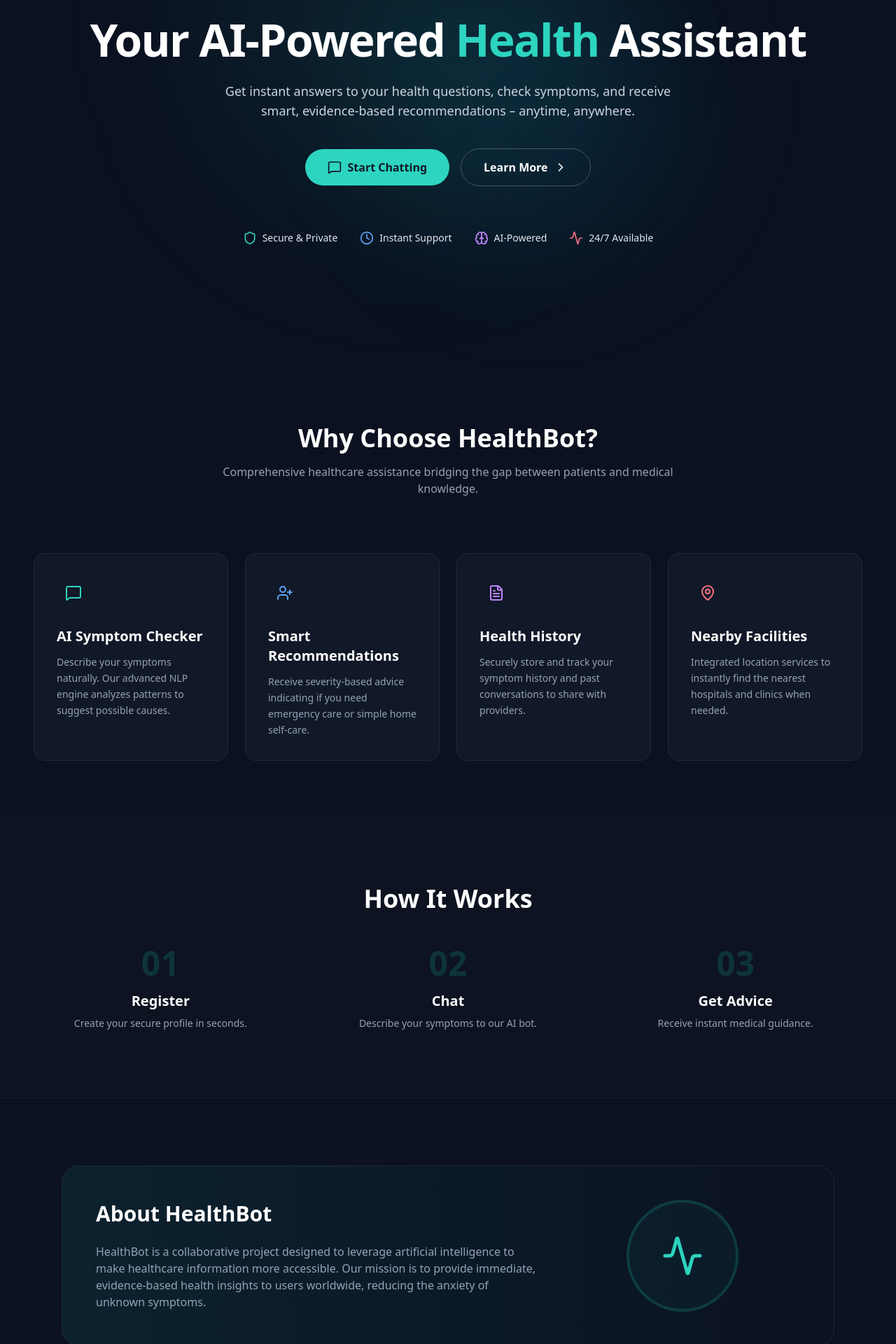
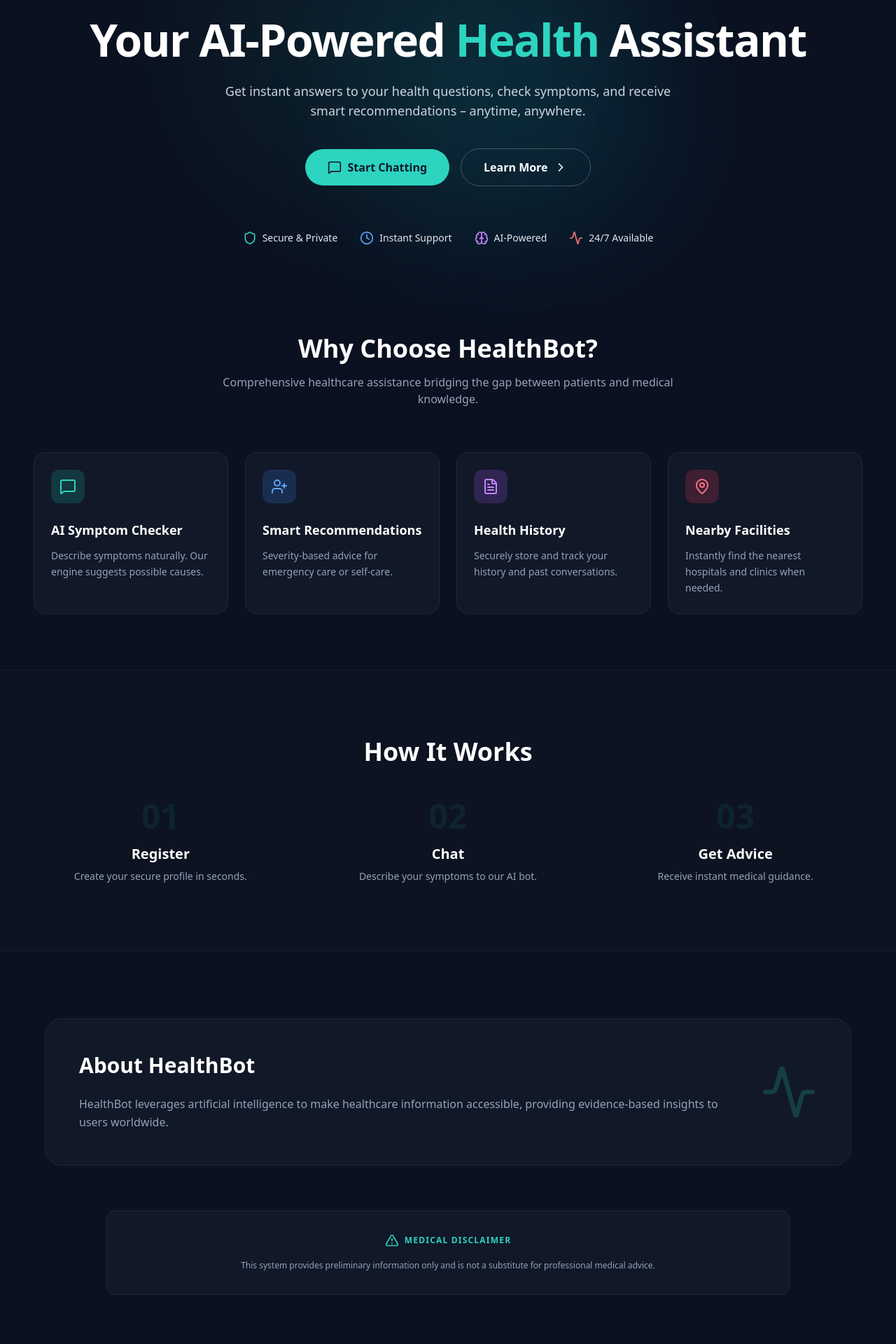
Before and after one commit to junaidnazeer/HealthBot-fullstack, a React (Create React App) app in the folder frontend/: page / in a window 1280 px wide. Shown: the part 208-2128 px from the top of the page at 70% size. Built offline with nearby package versions, Linux system fonts and the light colour scheme.

Commit message:
UI: Fixed huge section gaps and implemented responsive mobile navbar

```diff
--- a/frontend/src/pages/home.js
+++ b/frontend/src/pages/home.js
@@ -1,4 +1,4 @@
-import React from "react";
+import React, { useState } from "react";
 import { Link } from "react-router-dom";
 import {
   HeartPulse,
@@ -12,9 +12,13 @@
   Clock,
   Brain,
   AlertTriangle,
+  Menu,
+  X,
 } from "lucide-react";
 
 export default function Home() {
+  const [isMobileMenuOpen, setIsMobileMenuOpen] = useState(false);
+
   return (
     <div className="min-h-screen bg-[#0B1120] font-sans text-slate-50 selection:bg-teal-500 selection:text-white overflow-x-hidden relative w-full">
       {/* Background Glow Orbs */}
@@ -30,7 +34,7 @@
           </span>
         </div>
 
-        {/* Desktop Navigation Links */}
+        {/* Desktop Links (Hidden on Mobile) */}
         <div className="hidden md:flex items-center gap-10 text-sm font-medium text-slate-300">
           <a href="#home" className="hover:text-teal-400 transition-colors">
             Home
@@ -49,57 +53,107 @@
           </a>
         </div>
 
+        {/* Right Side Buttons & Mobile Menu Toggle */}
         <div className="flex items-center gap-4 lg:gap-6">
           <Link
             to="/login"
-            className="text-xs lg:text-sm font-medium text-slate-300 hover:text-white transition-colors"
+            className="hidden sm:block text-xs lg:text-sm font-medium text-slate-300 hover:text-white transition-colors"
           >
             Log In
           </Link>
           <Link
             to="/register"
-            className="px-4 py-2 lg:px-6 lg:py-2.5 text-xs lg:text-sm font-semibold text-slate-900 bg-teal-400 hover:bg-teal-300 rounded-md transition-all shadow-[0_0_15px_rgba(45,212,191,0.2)]"
+            className="px-4 py-2 lg:px-6 lg:py-2.5 text-xs lg:text-sm font-semibold text-slate-900 bg-teal-400 hover:bg-teal-300 rounded-md transition-all"
           >
             Sign Up
           </Link>
+
+          {/* Hamburger Icon for Mobile */}
+          <button
+            className="md:hidden text-slate-300 p-1 hover:text-teal-400 transition-colors"
+            onClick={() => setIsMobileMenuOpen(!isMobileMenuOpen)}
+          >
+            {isMobileMenuOpen ? <X size={24} /> : <Menu size={24} />}
+          </button>
         </div>
+
+        {/* Mobile Navigation Dropdown */}
+        {isMobileMenuOpen && (
+          <div className="absolute top-[100%] left-0 w-full bg-[#0B1120]/95 backdrop-blur-xl border-b border-slate-800/60 md:hidden flex flex-col px-6 py-6 gap-6 shadow-2xl animate-in slide-in-from-top-2">
+            <a
+              href="#home"
+              onClick={() => setIsMobileMenuOpen(false)}
+              className="text-base font-bold text-slate-300 hover:text-teal-400"
+            >
+              Home
+            </a>
+            <a
+              href="#features"
+              onClick={() => setIsMobileMenuOpen(false)}
+              className="text-base font-bold text-slate-300 hover:text-teal-400"
+            >
+              Features
+            </a>
+            <a
+              href="#how-it-works"
+              onClick={() => setIsMobileMenuOpen(false)}
+              className="text-base font-bold text-slate-300 hover:text-teal-400"
+            >
+              How It Works
+            </a>
+            <a
+              href="#about"
+              onClick={() => setIsMobileMenuOpen(false)}
+              className="text-base font-bold text-slate-300 hover:text-teal-400"
+            >
+              About Us
+            </a>
+            <div className="sm:hidden pt-4 border-t border-slate-800/60">
+              <Link
+                to="/login"
+                onClick={() => setIsMobileMenuOpen(false)}
+                className="text-base font-bold text-slate-300 hover:text-teal-400 block"
+              >
+                Log In
+              </Link>
+            </div>
+          </div>
+        )}
       </nav>
 
-      {/* 1. HOME SECTION */}
-      <section id="home">
-        <main className="relative pt-32 pb-20 px-6 lg:pt-44 lg:pb-32 lg:px-12 max-w-[1200px] mx-auto flex flex-col items-center text-center z-10">
+      {/* --- SECTION 1: HOME --- */}
+      {/* Reduced pb-20 to pb-10 to close the gap */}
+      <section
+        id="home"
+        className="relative pt-32 pb-10 px-6 lg:pt-44 lg:pb-16 max-w-[1200px] mx-auto flex flex-col items-center text-center z-10"
+      >
         <div className="inline-flex items-center gap-2 px-3 py-1.5 lg:px-4 rounded-full border border-teal-500/30 bg-teal-500/10 text-teal-400 text-[10px] lg:text-xs font-bold tracking-wider mb-6 mt-4 lg:mt-0">
-            <Activity size={14} />
-            AI POWERED HEALTH ASSISTANT
+          <Activity size={14} /> AI POWERED HEALTH ASSISTANT
         </div>
-
-          <h1 className="text-4xl sm:text-5xl lg:text-[4rem] font-extrabold tracking-tight text-white mb-6 leading-[1.2] lg:leading-[1.1] lg:whitespace-nowrap">
-            Your AI-Powered <br className="block lg:hidden" />{" "}
-            <span className="text-teal-400">Health</span> Assistant
+        <h1 className="text-4xl sm:text-5xl lg:text-[4rem] font-extrabold tracking-tight text-white mb-6 leading-[1.2] lg:leading-[1.1]">
+          Your AI-Powered <span className="text-teal-400">Health</span>{" "}
+          Assistant
         </h1>
-
         <p className="text-base lg:text-lg text-slate-300 mb-10 leading-relaxed max-w-2xl mx-auto">
           Get instant answers to your health questions, check symptoms, and
-            receive smart, evidence-based recommendations – anytime, anywhere.
+          receive smart recommendations – anytime, anywhere.
         </p>
-
-          <div className="flex flex-col sm:flex-row items-center justify-center gap-4 mb-12 lg:mb-16 w-full sm:w-auto">
+        <div className="flex flex-col sm:flex-row items-center justify-center gap-4 mb-16">
           <Link
             to="/chat"
-              className="w-full sm:w-auto px-8 py-3.5 text-base font-bold text-slate-900 bg-teal-400 hover:bg-teal-300 rounded-full transition-all flex items-center justify-center gap-2"
+            className="px-8 py-3.5 text-base font-bold text-slate-900 bg-teal-400 hover:bg-teal-300 rounded-full transition-all flex items-center gap-2"
           >
-              <MessageSquare className="h-5 w-5" />
-              Start Chatting
+            <MessageSquare size={20} /> Start Chatting
           </Link>
           <a
             href="#features"
-              className="w-full sm:w-auto px-8 py-3.5 text-base font-bold text-white border border-slate-600 hover:bg-slate-800 rounded-full transition-all flex items-center justify-center gap-2"
+            className="px-8 py-3.5 text-base font-bold text-white border border-slate-600 hover:bg-slate-800 rounded-full transition-all flex items-center gap-2"
           >
-              Learn More
-              <ChevronRight className="h-5 w-5" />
+            Learn More <ChevronRight size={20} />
           </a>
         </div>
 
+        {/* Trust Badges */}
         <div className="flex flex-wrap items-center justify-center gap-4 lg:gap-8 w-full max-w-3xl mx-auto">
           <div className="flex items-center gap-2">
             <Shield className="h-4 w-4 lg:h-5 lg:w-5 text-teal-400" />
@@ -126,53 +180,52 @@
             </span>
           </div>
         </div>
-        </main>
       </section>
 
-      {/* 2. FEATURES SECTION */}
+      {/* --- SECTION 2: FEATURES --- */}
+      {/* Reduced pt-24 to pt-12 to close the gap */}
       <section
         id="features"
-        className="pt-24 pb-16 px-6 lg:pt-32 lg:pb-20 lg:px-12 relative z-20 max-w-[1400px] mx-auto"
+        className="pt-12 pb-16 px-6 lg:pt-16 lg:pb-20 lg:px-12 relative z-20 max-w-[1400px] mx-auto"
       >
-        <div className="text-center mb-16 lg:mb-20">
+        <div className="text-center mb-16">
           <h2 className="text-3xl lg:text-4xl font-bold mb-4 text-white">
             Why Choose HealthBot?
           </h2>
-          <p className="text-slate-400 max-w-2xl mx-auto text-sm lg:text-base">
+          <p className="text-slate-400 max-w-2xl mx-auto">
             Comprehensive healthcare assistance bridging the gap between
             patients and medical knowledge.
           </p>
         </div>
-
         <div className="grid grid-cols-1 md:grid-cols-2 lg:grid-cols-4 gap-6">
           <FeatureCard
             icon={MessageSquare}
-            color="teal"
+            theme="teal"
             title="AI Symptom Checker"
-            desc="Describe your symptoms naturally. Our advanced NLP engine analyzes patterns to suggest possible causes."
+            desc="Describe symptoms naturally. Our engine suggests possible causes."
           />
           <FeatureCard
             icon={UserPlus}
-            color="blue"
+            theme="blue"
             title="Smart Recommendations"
-            desc="Receive severity-based advice indicating if you need emergency care or simple home self-care."
+            desc="Severity-based advice for emergency care or self-care."
           />
           <FeatureCard
             icon={FileText}
-            color="purple"
+            theme="purple"
             title="Health History"
-            desc="Securely store and track your symptom history and past conversations to share with providers."
+            desc="Securely store and track your history and past conversations."
           />
           <FeatureCard
             icon={MapPin}
-            color="rose"
+            theme="rose"
             title="Nearby Facilities"
-            desc="Integrated location services to instantly find the nearest hospitals and clinics when needed."
+            desc="Instantly find the nearest hospitals and clinics when needed."
           />
         </div>
       </section>
 
-      {/* 3. HOW IT WORKS SECTION */}
+      {/* --- SECTION 3: HOW IT WORKS --- */}
       <section
         id="how-it-works"
         className="py-24 px-6 lg:px-12 bg-[#111827]/30 border-y border-slate-800/50"
@@ -201,84 +254,82 @@
         </div>
       </section>
 
-      {/* 4. ABOUT US SECTION */}
+      {/* --- SECTION 4: ABOUT US --- */}
+      {/* Reduced bottom padding to pb-8 to close the gap to disclaimer */}
       <section
         id="about"
-        className="py-24 px-6 lg:px-12 max-w-[1200px] mx-auto"
+        className="pt-24 pb-8 px-6 lg:pt-24 lg:pb-12 max-w-[1200px] mx-auto"
       >
-        <div className="bg-gradient-to-r from-teal-500/10 to-transparent border border-slate-800 p-8 lg:p-12 rounded-3xl flex flex-col md:flex-row items-center gap-10">
+        <div className="bg-[#111827] border border-slate-800 p-8 lg:p-12 rounded-3xl flex flex-col md:flex-row items-center gap-10">
           <div className="flex-1">
             <h2 className="text-3xl font-bold text-white mb-6">
               About HealthBot
             </h2>
-            <p className="text-slate-400 text-sm lg:text-base leading-relaxed">
-              HealthBot is a collaborative project designed to leverage
-              artificial intelligence to make healthcare information more
-              accessible. Our mission is to provide immediate, evidence-based
-              health insights to users worldwide, reducing the anxiety of
-              unknown symptoms.
+            <p className="text-slate-400 leading-relaxed">
+              HealthBot leverages artificial intelligence to make healthcare
+              information accessible, providing evidence-based insights to users
+              worldwide.
             </p>
           </div>
-          <div className="w-full md:w-1/3 flex justify-center">
-            <div className="w-32 h-32 lg:w-40 lg:h-40 rounded-full border-4 border-teal-500/20 bg-teal-500/5 flex items-center justify-center animate-pulse">
-              <Activity size={60} className="text-teal-400" />
-            </div>
-          </div>
+          <Activity size={80} className="text-teal-400 opacity-20" />
         </div>
       </section>
 
-      {/* Medical Disclaimer Box */}
-      <div className="max-w-5xl mx-auto px-6 lg:px-12 pb-16 lg:pb-20 w-full mt-10">
-        <div className="bg-[#111827] border border-slate-800 rounded-xl p-6 lg:p-8 text-center w-full">
+      {/* Disclaimer */}
+      {/* Changed mt-10 to mt-4 to pull it closer to the About Us block */}
+      <div className="max-w-5xl mx-auto px-6 pb-20 mt-4">
+        <div className="bg-[#111827] border border-slate-800 rounded-xl p-8 text-center">
           <div className="flex items-center justify-center gap-2 mb-4">
-            <AlertTriangle className="h-4 w-4 lg:h-5 lg:w-5 text-teal-400" />
-            <h4 className="text-teal-400 font-bold uppercase text-xs lg:text-sm tracking-widest">
-              Appendix E: Medical Disclaimer
+            <AlertTriangle className="text-teal-400" size={20} />
+            <h4 className="text-teal-400 font-bold uppercase text-xs tracking-widest">
+              Medical Disclaimer
             </h4>
           </div>
-          <p className="text-slate-300 text-xs lg:text-sm leading-relaxed max-w-3xl mx-auto">
-            This system provides preliminary health information only and is not
-            a substitute for professional medical advice, diagnosis, or
-            treatment. Always seek advice from qualified providers.
+          <p className="text-slate-400 text-xs leading-relaxed max-w-3xl mx-auto">
+            This system provides preliminary information only and is not a
+            substitute for professional medical advice.
           </p>
         </div>
       </div>
 
-      <footer className="pb-8 px-6 lg:px-12 flex flex-col md:flex-row items-center justify-between w-full max-w-[1400px] mx-auto relative mt-10">
-        <div className="flex items-center gap-2 opacity-60 mb-4 md:mb-0 md:absolute md:left-6 lg:left-12">
-          <HeartPulse className="h-5 w-5 lg:h-6 lg:w-6 text-slate-400" />
-          <span className="text-lg lg:text-xl font-bold text-slate-400">
-            HealthBot
-          </span>
+      <footer className="pb-8 px-6 lg:px-12 flex flex-col md:flex-row items-center justify-between w-full max-w-[1400px] mx-auto opacity-60">
+        <div className="flex items-center gap-2">
+          <HeartPulse className="text-slate-400" size={20} />
+          <span className="text-xl font-bold text-slate-400">HealthBot</span>
         </div>
-        <div className="w-full text-center">
-          <p className="text-slate-500 text-[10px] sm:text-xs lg:text-sm font-medium leading-relaxed">
-            © Developed by Aarif Shameem, Junaid Nazeer, and Murtaza Badam.
+        <p className="text-slate-500 text-xs mt-4 md:mt-0">
+          © 2026 Developed by Aarif, Junaid, and Murtaza.
         </p>
-        </div>
       </footer>
     </div>
   );
 }
 
-// Small helper components to keep code clean
-const FeatureCard = ({ icon: Icon, color, title, desc }) => (
+const FeatureCard = ({ icon: Icon, theme, title, desc }) => {
+  const themes = {
+    teal: "hover:border-teal-500/50 bg-teal-500/20 text-teal-400",
+    blue: "hover:border-blue-500/50 bg-blue-500/20 text-blue-400",
+    purple: "hover:border-purple-500/50 bg-purple-500/20 text-purple-400",
+    rose: "hover:border-rose-500/50 bg-rose-500/20 text-rose-400",
+  };
+  return (
     <div
-    className={`bg-[#111827] rounded-2xl p-6 lg:p-8 border border-slate-800 hover:border-${color}-500/50 transition-all group text-left`}
+      className={`bg-[#111827] rounded-2xl p-6 border border-slate-800 transition-all group ${themes[theme].split(" ")[0]}`}
     >
       <div
-      className={`w-12 h-12 bg-${color}-500/20 rounded-xl flex items-center justify-center mb-6 group-hover:scale-110 transition-transform`}
+        className={`w-12 h-12 rounded-xl flex items-center justify-center mb-6 group-hover:scale-110 transition-transform ${themes[theme].split(" ")[1]}`}
       >
-      <Icon className={`h-6 w-6 text-${color}-400`} />
+        <Icon className={`h-6 w-6 ${themes[theme].split(" ")[2]}`} />
       </div>
-    <h3 className="text-lg lg:text-xl font-bold mb-3 text-white">{title}</h3>
+      <h3 className="text-lg font-bold mb-3 text-white">{title}</h3>
       <p className="text-slate-400 text-sm leading-relaxed">{desc}</p>
     </div>
   );
+};
 
 const Step = ({ number, title, desc }) => (
   <div className="flex flex-col items-center">
-    <div className="text-5xl font-black text-teal-500/20 mb-4">{number}</div>
+    <div className="text-5xl font-black text-teal-500/10 mb-4">{number}</div>
     <h4 className="text-xl font-bold text-white mb-2">{title}</h4>
     <p className="text-slate-400 text-sm">{desc}</p>
   </div>
```
Lines whose indentation alone changed are shown as unchanged.
